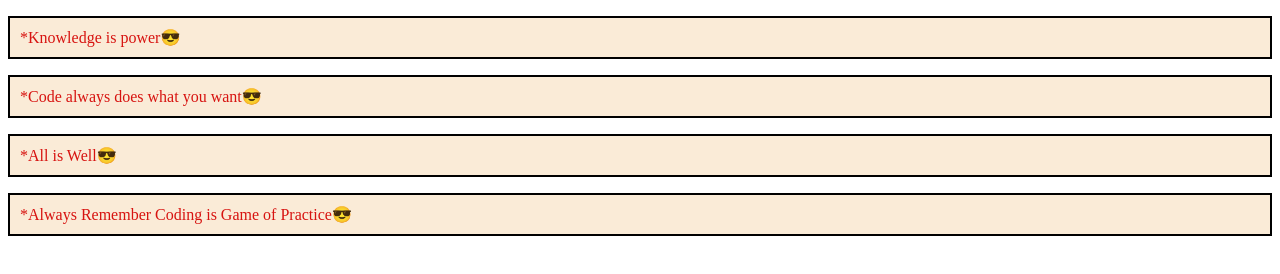
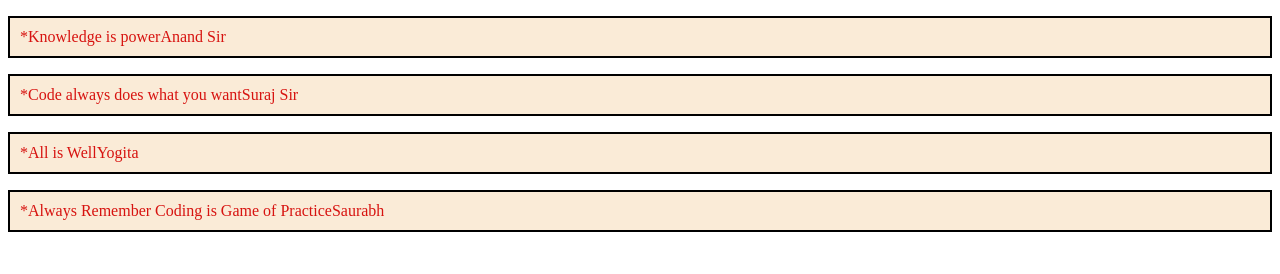
Before and after one commit to saurabhjaykar1603/advanced-css-concepts-, a plain HTML site: page index.html in a window 1280 px wide. Drawn offline with Linux system fonts and the light colour scheme.

Commit message:
learned - pseudo atribute

```diff
--- a/index.html
+++ b/index.html
@@ -16,13 +16,14 @@
       }
       .quates::after{
         content: '😎' ;
+        content: attr(author) ;
       }
     </style>
 </head>
 <body>
-    <p class="quates">Knowledge is power</p>
-    <p class="quates">Code always does what you want</p>
-    <p class="quates">All is Well</p>
-    <p class="quates">Always Remember Coding is Game of Practice</p>
+    <p class="quates" author="Anand Sir">Knowledge is power</p>
+    <p class="quates" author="Suraj Sir">Code always does what you want</p>
+    <p class="quates" author="Yogita">All is Well</p>
+    <p class="quates" author="Saurabh">Always Remember Coding is Game of Practice</p>
 </body>
 </html>
```
